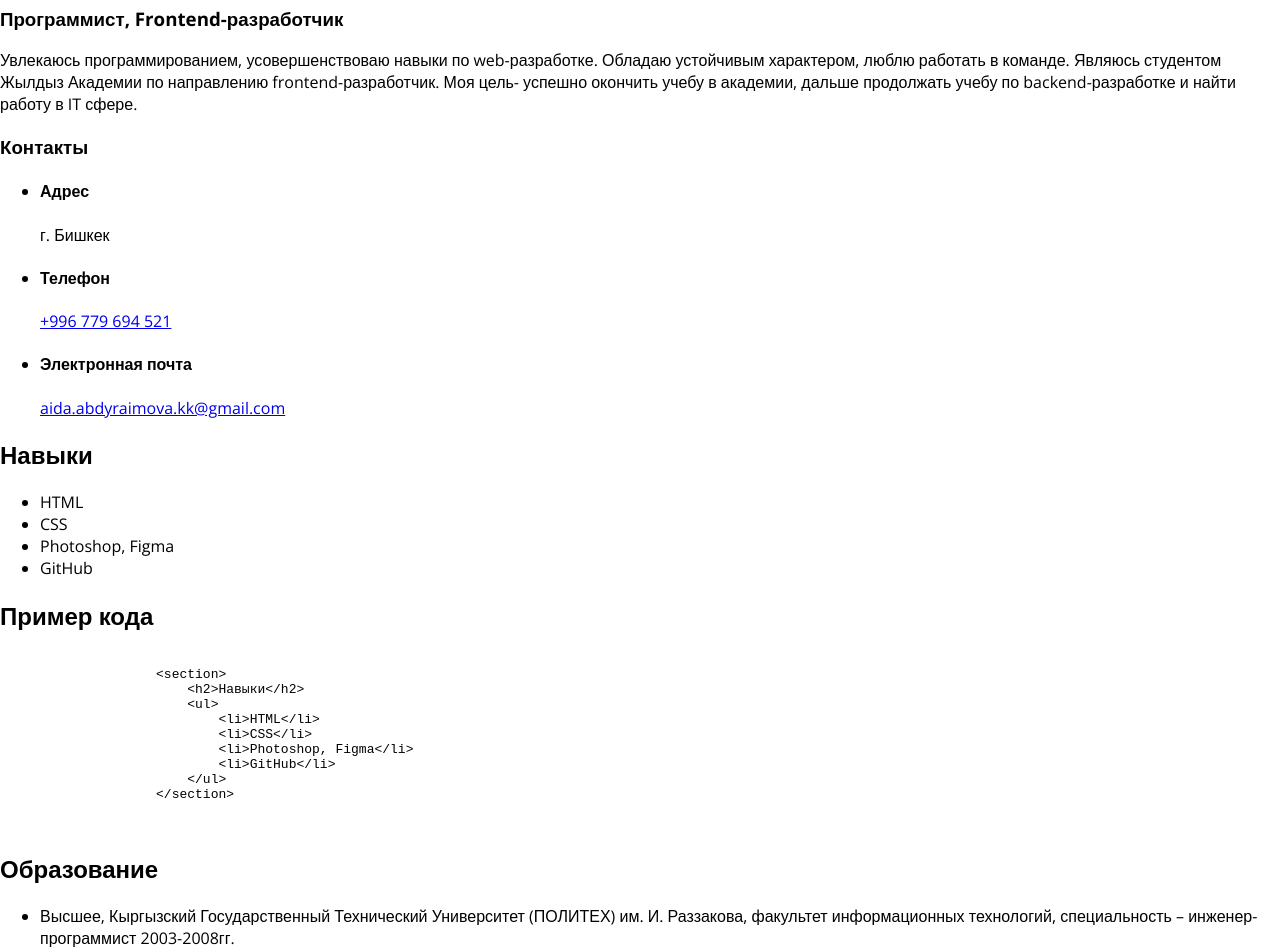
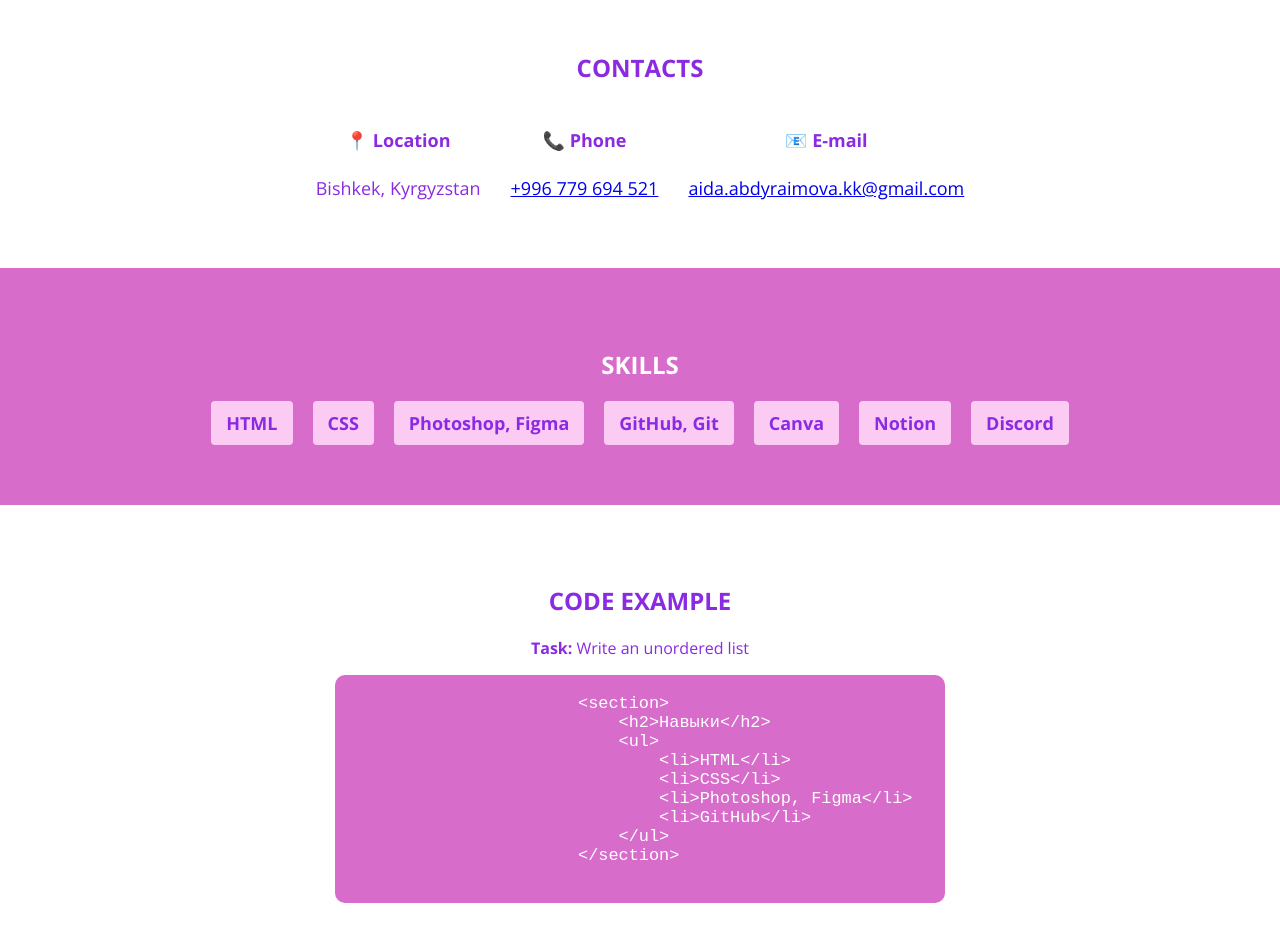
Before and after one commit to aida-abdyraimova/my-portfolio, a plain HTML site: page index.html in a window 1280 px wide. Shown: the part 404-1356 px from the top of the page. Drawn offline with nearby package versions, Linux system fonts and the light colour scheme.

Commit message:
Add: intro, contacts, skills, code sections

```diff
--- a/css/style.css
+++ b/css/style.css
@@ -1,7 +1,8 @@
 :root {
-    --accent: #e244d0;
-    --accent-ligth: #d891d1;
+    --accent: #d86ccb;
+    --accent-ligth: #fccbf3;
     --pure-white: #fff;
+    --text-color: blueviolet;
 }
 
 html {
@@ -18,14 +19,23 @@ html {
 body {
     margin: 0;
     font-family: 'Open Sans', sans-serif;
-    /*color: var(--accent)*/
+    color: var(--text-color)
 }
 
 .container {
     width: 1140px;
     margin: 0 auto;
     padding: 0 15px;
-    /*border: 1px solid #000;*/
+    /*border: 1px solid rgb(7, 155, 7);*/
+}
+
+.section {
+    padding: 60px 0;
+}
+
+.section-title {
+    text-transform: uppercase;
+    text-align: center;
 }
 
 .header {
@@ -81,3 +91,108 @@ body {
     color: blueviolet;
     font-weight: 700;
 }
+
+.intro {
+    padding: 4em 0;
+}
+
+.intro-inner {
+    display: flex;
+    justify-content: center;
+    align-items: center;
+    gap: 30px;
+}
+
+
+
+.intro-rigth {
+    width: 60%;
+}
+
+.intro-left {
+    width: 30%;
+}
+
+.intro-img {
+    width: 250px;
+    height: 250px;
+    border-radius: 50%;
+}
+.intro-rigth h1,
+.intro-rigth h3 {
+    margin: 0 0 10px;
+    text-transform: uppercase;
+}
+
+.first-last-name {
+    font-size: 30px;
+}
+
+
+.contacts {
+    margin-bottom: 50px;
+}
+
+
+.contacts ul {
+    display: flex;
+    justify-content: center;
+    flex-wrap: wrap;
+    gap: 30px;
+    margin: 0;
+    padding: 0;
+    list-style: none;
+}
+
+.contacts li {
+    text-align: center;
+    font-size: 18px;
+}
+
+.skills {
+    background-color: var(--accent);
+    color: var(--pure-white);
+}
+
+.skills ul {
+    display: flex;
+    justify-content: center;
+    flex-wrap: wrap;
+    gap: 20px;
+    list-style: none;
+    padding: 0;
+    margin: 0;
+}
+
+.skills li {
+    padding: 10px 15px;
+    background-color: var(--accent-ligth);
+    color: var(--text-color);
+    border-radius: 4px;
+    font-weight: 800;
+    font-size: 18px;
+    transition: background-color 0.5s;
+}
+
+.skills li:hover {
+    background-color: var(--accent);
+    color: var(--pure-white);
+    font-weight: 800;
+    font-size: 18px;
+    content: '&#x2730;';
+}
+
+.code-example {
+    text-align: center;
+}
+
+.code-example pre {
+    text-align: left;
+    width: 55%;
+    margin: 0 auto;
+    background-color: var(--accent);
+    color: var(--pure-white);
+    font-size: 1.3em;
+    font-weight: 300;
+    border-radius: 10px;
+}
--- a/index.html
+++ b/index.html
@@ -42,44 +42,63 @@
         </div>
 
     </header>
-
-    <img src="img/Aida.jpg" alt="my photo" width="200">
-    <div id="aboutme">
-    <h1>Аида Абдраимова Смаиловна</h1>
-    <h3>Программист, Frontend-разработчик</h3>
-    <p>Увлекаюсь программированием, усовершенствоваю навыки по web-разработке. Обладаю устойчивым характером, люблю работать в команде. Являюсь студентом Жылдыз Академии по направлению frontend-разработчик. Моя цель- успешно окончить учебу в академии, дальше продолжать учебу по backend-разработке и найти работу в IT сфере.</p>
+    <main>
+        <section class="intro">
+            <div class="container">
+                <div class="intro-inner">
+                    <div class="intro-left">
+                        <img class="intro-img" src="./img/aida-photo.jpg" alt="Aida" width="300">
                     </div>
 
-    <div id="contacts">
-        <h3>Контакты</h3>
+                    <div class="intro-rigth">
+                        <h1 class="first-last-name">Aida Abdraimova</h1>
+                        <h3>Programmer, Front-end Developer</h3>
+                        <p>I take a great interest in programming, I improve skills on web-development. I have a stable character, I like to work in a team. I am a student of Zhyldyz Academy as a front-end developer. My goal is to successfully complete my studies at the academy, continue my studies in back-end development and find a job in IT.</p>
+                    </div>
+                </div>
+            </div>
+        </section>
+        <section class="contacts" id="contacts">
+            <div class="container">
+                <h2 class="section-title" >Contacts</h2>
                 <ul>
                     <li>
-                <h4>Адрес</h4>
-                <p>г. Бишкек</p>
+                        <h4>📍 Location</h4>
+                        <p>Bishkek, Kyrgyzstan</p>
                     </li>
                     <li>
-                <h4>Телефон</h4>
+                        <h4>📞 Phone </h4>
                         <a href="tel:+996779694521">+996 779 694 521</a>
                     </li>
                     <li>
-                <h4>Электронная почта</h4>
+                        <h4>&#128231; E-mail</h4>
                         <a href="mailto:aida.abdyraimova.kk@gmail.com">aida.abdyraimova.kk@gmail.com</a>
                     </li>
                 </ul>
             </div>
-    <main>
-        <section id="skills">
-            <h2>Навыки</h2>
+        </section>
+        <section class="skills section" id="skills">
+            <div class="container">
+                <h2 class="section-title">Skills</h2>
                 <ul>
                     <li>HTML</li>
                     <li>CSS</li>
                     <li>Photoshop, Figma</li>
-                <li>GitHub</li>
+                    <li>GitHub, Git</li>
+                    <li>Canva</li>
+                    <li>Notion</li>
+                    <li>Discord</li>
                 </ul>
+
+
+            </div>
+
+
         </section>
-
-        <section id="code-example">
-            <h2>Пример кода</h2>
+        <section class="code-example section" id="code">
+            <div class="container">
+                <h2 class="section-title">Code Example</h2>
+                <p><b>Task:</b> Write an unordered list</p>
                 <pre>
                     <code>
                         &lt;section&gt;
@@ -93,8 +112,8 @@
                         &lt;/section&gt;
                     </code>
                 </pre>
+            </div>
         </section>
-
         <section id="education">
             <h2>Образование</h2>
             <ul>
```
Also changed, not shown: img/aida-photo.jpg (added). Lines whose indentation alone changed are shown as unchanged.
